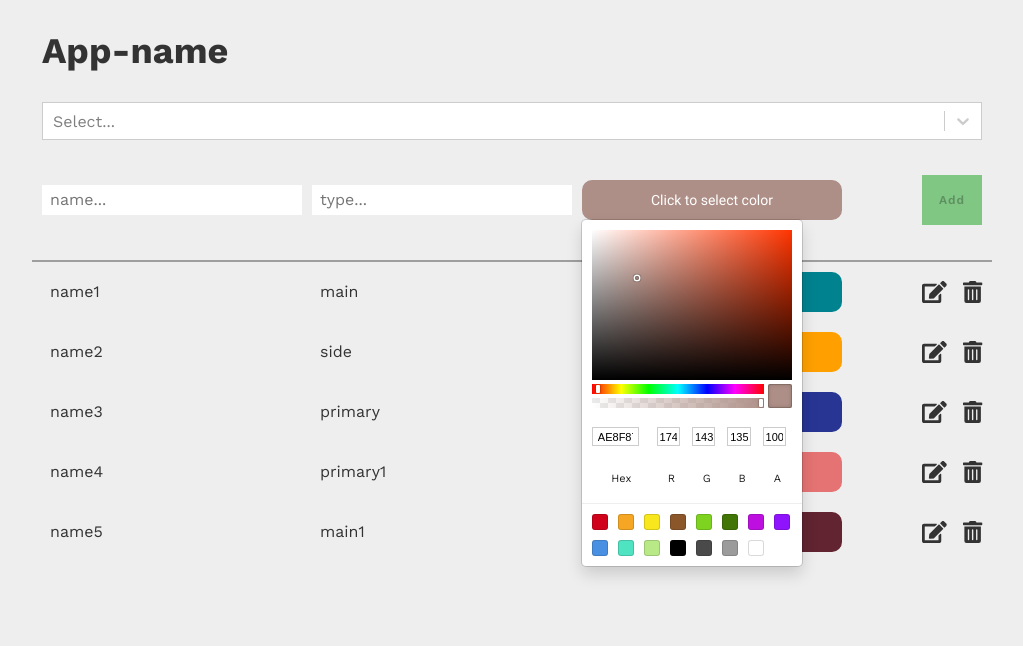
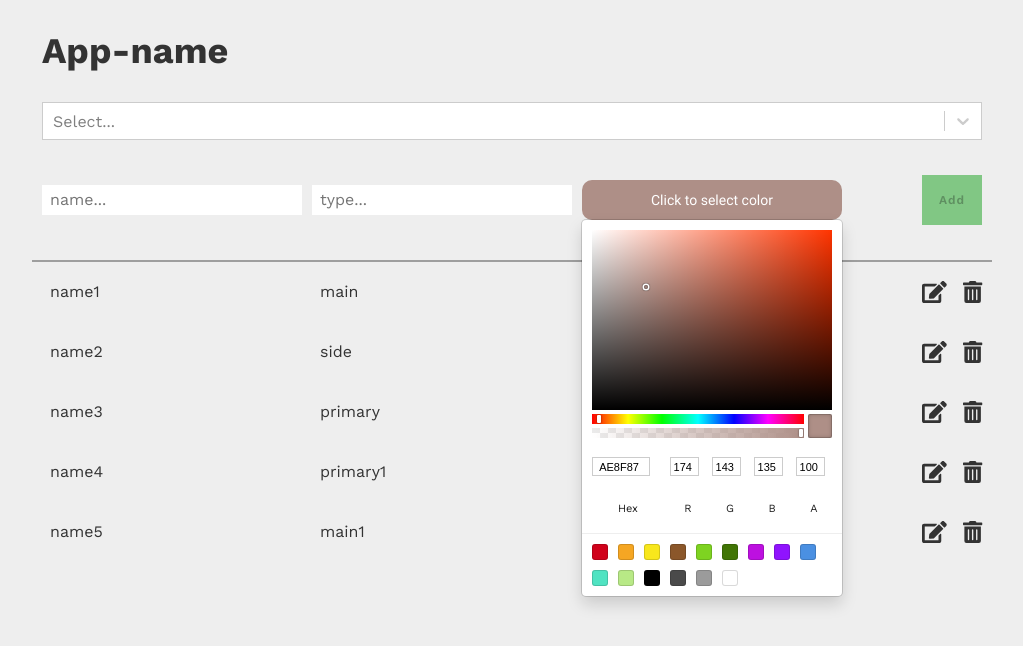
Before and after one commit to andrei-brdnv/React-table-app, a React (Create React App) app: page / in a window 1280 px wide. Both pictures are taken after a click on the element 840 px from the left and 200 px from the top of the page. Shown: the top 646 px of the page, without its empty margins (128-1151 px from the left). Built offline with nearby package versions, Linux system fonts and the light colour scheme; a web font is replaced by a local one.

Commit message:
added auto width to color picker

```diff
--- a/src/components/color-picker/index.js
+++ b/src/components/color-picker/index.js
@@ -57,7 +57,7 @@ class ColorPicker extends React.Component {
                 {
                     this.state.displayColorPicker ? <div style={styles.popover}>
                         <div style={styles.cover} onClick={this.handleClose}/>
-                        <SketchPicker color={this.props.color} onChangeComplete={this.handleChangeComplete}/>
+                        <SketchPicker width="auto" color={this.props.color} onChangeComplete={this.handleChangeComplete}/>
                     </div> : null
                 }
             </div>
```
